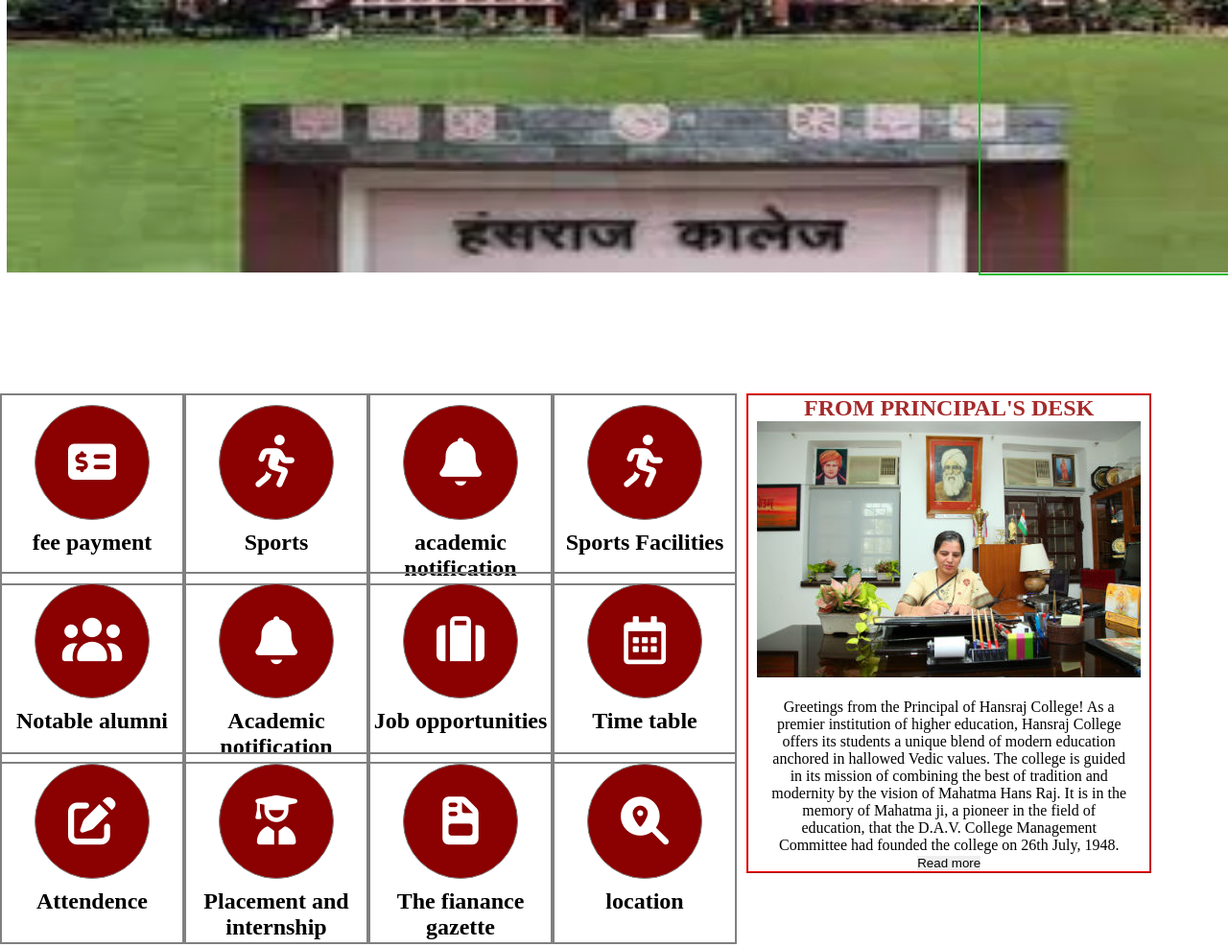
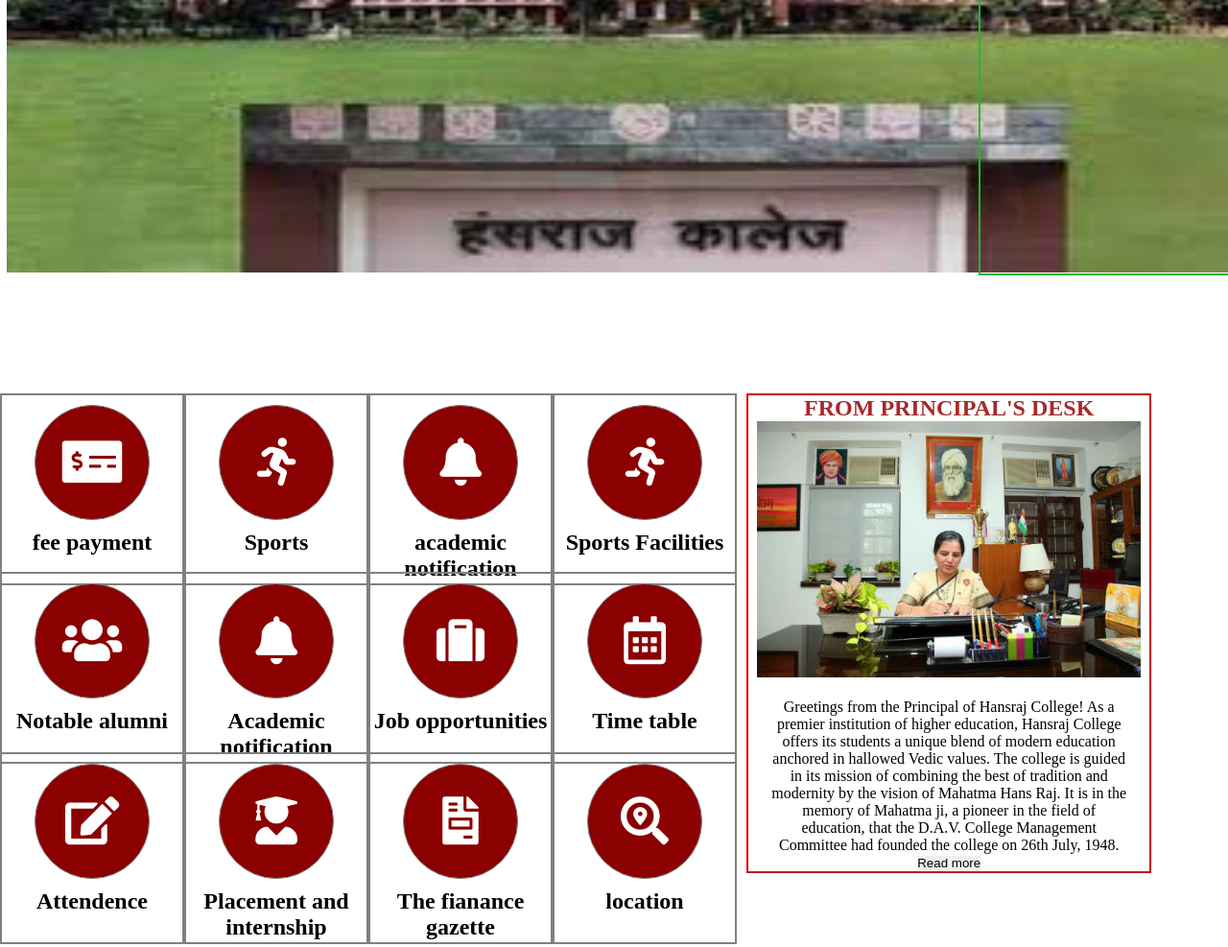
Before and after one commit to Websitehrc/homepage, a plain HTML site: page index.html in a window 1280 px wide. Shown: the part 616-1603 px from the top of the page at 96% size. Drawn offline with nearby package versions, Linux system fonts and the light colour scheme; files whose address does not match are found by name.

Commit message:
Add files via upload

```diff
--- a/index.html
+++ b/index.html
@@ -7,7 +7,7 @@
     <title>Personal Website </title>
     <link rel="stylesheet" href="style1.css">
     <link rel="stylesheet" href="nish.css">
-    <link rel="stylesheet" href="C:\Users\DELL\Videos\Website college\web\css\all.min.css">
+    <link rel="stylesheet" href="\css\all.min.css">
     <link rel="stylesheet" href="styles.css">
     <link rel="stylesheet" href="shi.css">
 
```
